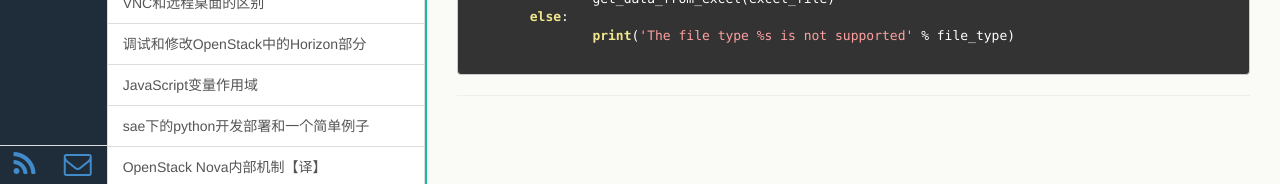
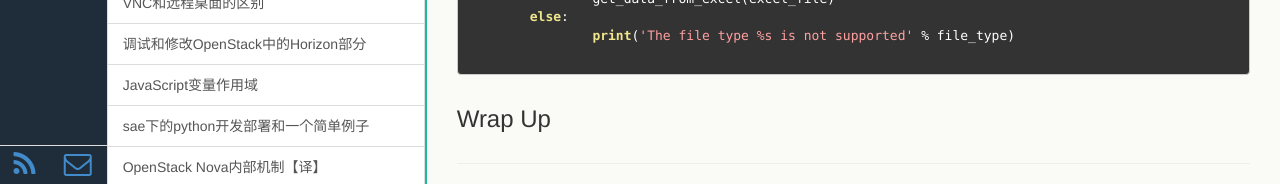
Before and after one commit to wonderfan/wonderfan.github.io, a Jekyll site: the page built from _posts/2015-02-05-xlrd-example.md, in a window 1280 px wide. Shown: the part 1720-1904 px from the top of the page. Built offline with Jekyll 4.4.1, drawn with Linux system fonts in a browser that asks for light colours; comment, search, counter and statistics services are not loaded.

Commit message:
Update 2015-02-05-xlrd-example.md

````diff
--- a/_posts/2015-02-05-xlrd-example.md
+++ b/_posts/2015-02-05-xlrd-example.md
@@ -91,3 +91,5 @@ if __name__ == '__main__':
 		print('The file type %s is not supported' % file_type)
 
 ```
+
+### Wrap Up
````
